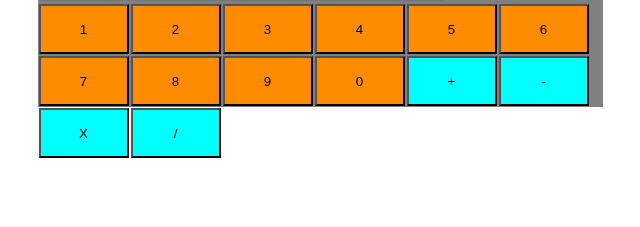
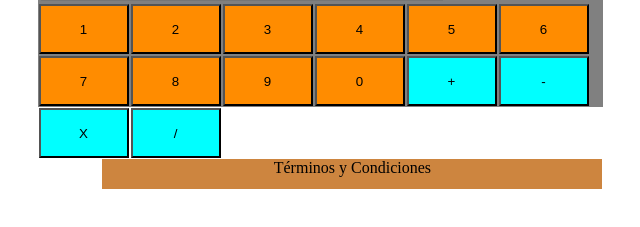
Before and after one commit to mateo-au/repositorio_nuevo, a plain HTML site: page index.html in a window 1280 px wide. Shown: the part 103-330 px from the top of the page, without its empty margins (320-960 px from the left). Drawn offline with Linux system fonts and the light colour scheme.

Commit message:
Added footer line for conflict test

```diff
--- a/estilos.css
+++ b/estilos.css
@@ -48,3 +48,15 @@ button.operadores {
     height: 50px;
     background-color:cyan;
 }
+.footer{
+    clear: left;
+    margin: 2px;
+    width: 400px;
+    height: 30px;
+    display: block;
+    background-color: peru;
+    text-align: center;
+    margin-left: 33%;
+    padding-left: 50px;
+    padding-right: 50px;
+}
--- a/index.html
+++ b/index.html
@@ -15,7 +15,7 @@
             <h1 class="titulo">Calculadora</h1>
             <p style="color: white; background-color: black; font-size: 18px">Utiliza esta calculadora</p>
             <input class="barra" id="pantalla" type="text"/>
-            <button class="resultado" id="resultado" onclick="resultado()">resultado</button>
+            <button class="resultado" style="color:red;font-weight: bold;" id="resultado" onclick="resultado()">resultado</button>
         </div>
         <div class="digitos">
             <button class="numeros" id="1"  onclick="anadirNumero(1)">1</button>
@@ -37,5 +37,9 @@
         </div>
 
     </div>
+    <br/>
+    <footer class="footer">
+        Términos y Condiciones
+    </footer>
 
 </body>
```
